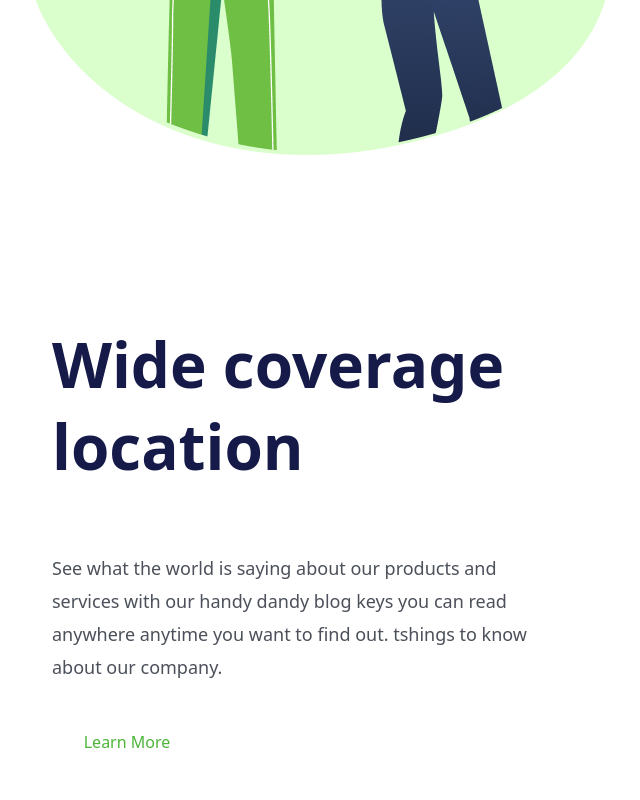
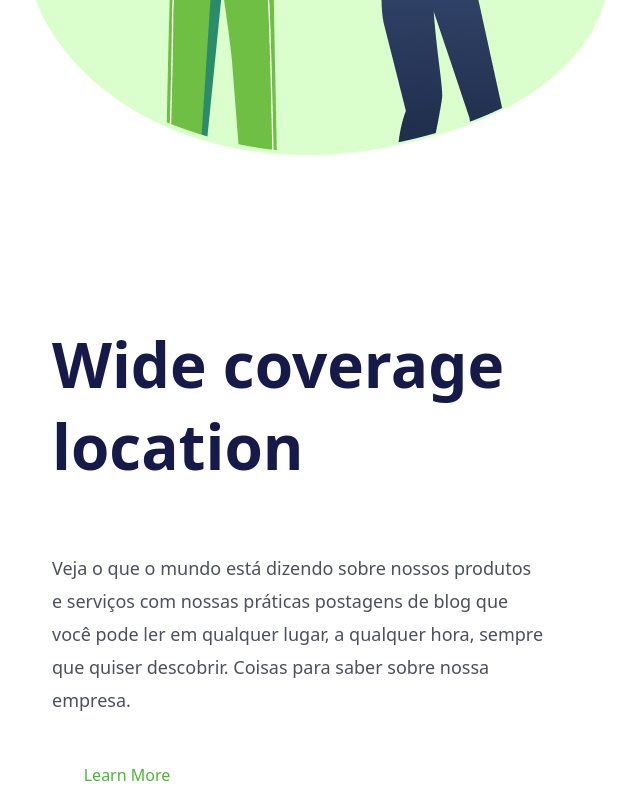
Before and after one commit to Kaelton1280/Projetos-HTML-CSS, a plain HTML site: page 1-index.html in a window 1280 px wide. Shown: the part 647-1447 px from the top of the page, without its empty margins (148-788 px from the left). Before the commit the page ends 1414 px from the top, so only its background shows below. Drawn offline with Linux system fonts and the light colour scheme.

Commit message:
Alteração no paragrafo html

```diff
--- a/1-index.html
+++ b/1-index.html
@@ -21,9 +21,10 @@
         <img src="./img/(Positive).png" alt="Positive">
         <section>
             <h1>Wide coverage location</h1>
-            <p>See what the world is saying about our products and services with our handy dandy blog keys you can read
-                anywhere anytime you want to find out. tshings to know about our company.</p>
-            <button onclick="alert ('Learn More')" >Learn More</button>
+            <p>Veja o que o mundo está dizendo sobre nossos produtos e serviços com nossas práticas postagens de blog
+                que você pode ler em qualquer lugar, a qualquer hora, sempre que quiser descobrir. Coisas para saber
+                sobre nossa empresa.</p>
+            <button onclick="alert ('Learn More')">Learn More</button>
         </section>
 
 
```
